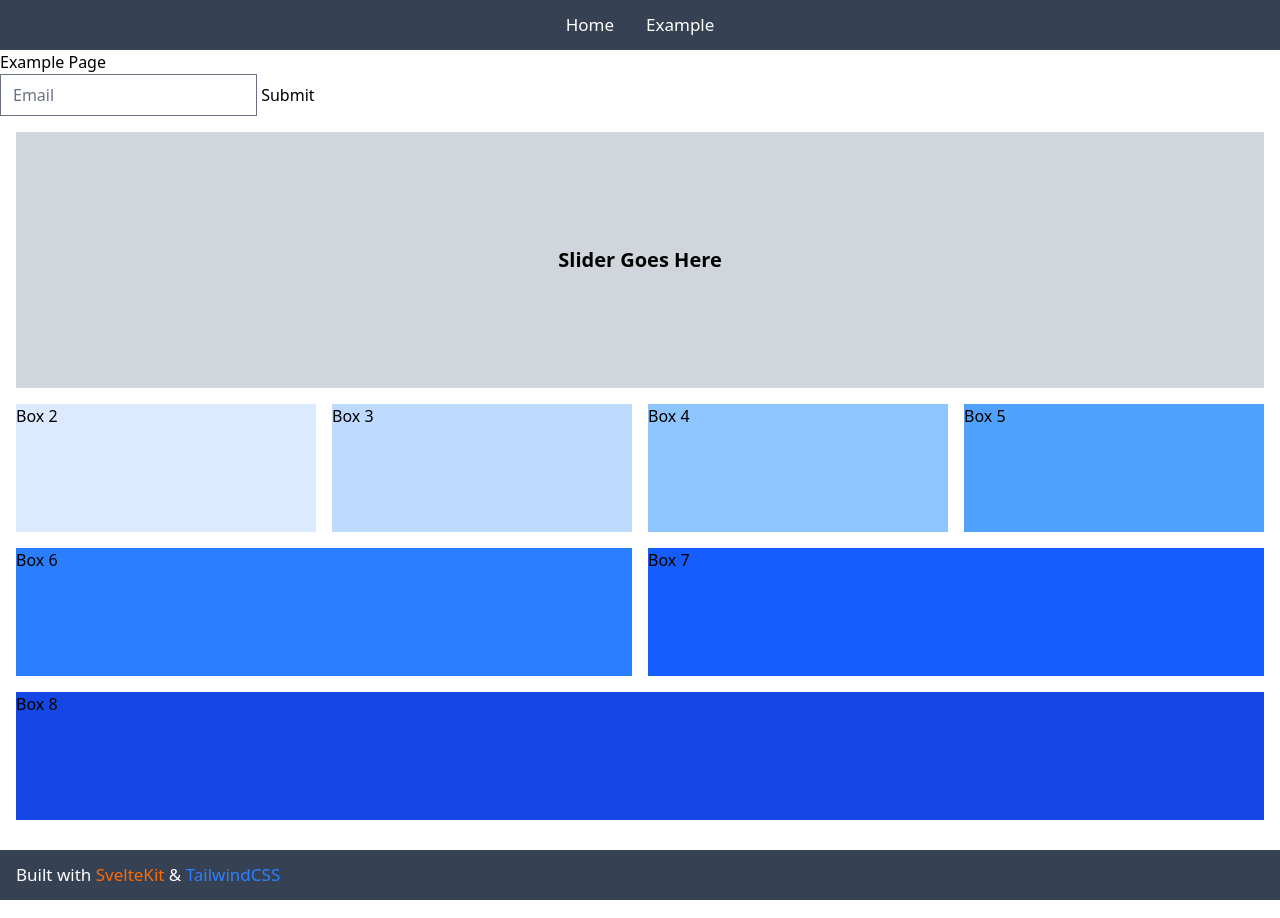
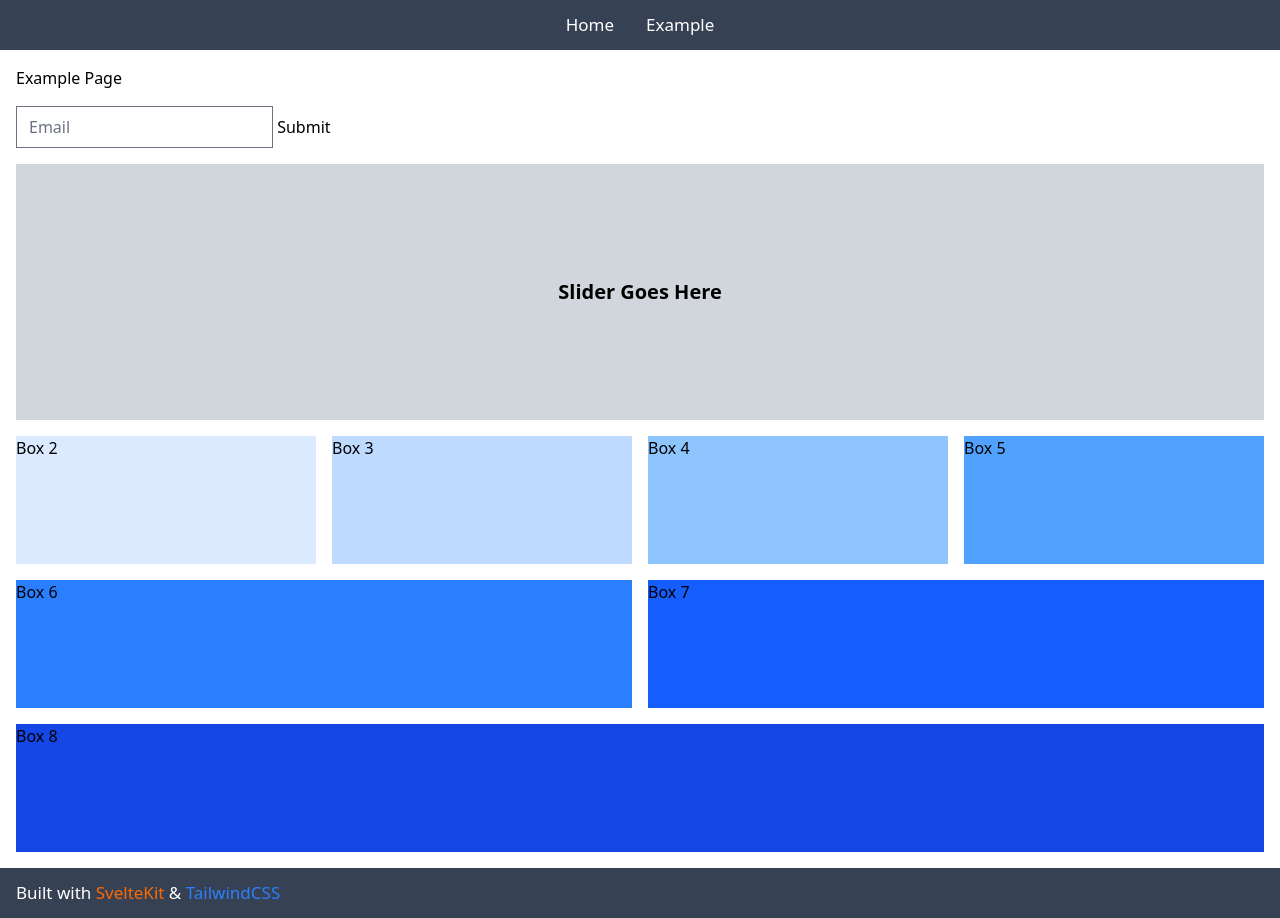
Before and after one commit to Masahjor/Svelte-Boilerplate, a SvelteKit app: page /example-page in a window 1280 px wide. Built offline with nearby package versions, Linux system fonts and the light colour scheme.

Commit message:
I'm tailwindin' it, I'm tailwindin' it, aahhh so good

```diff
--- a/src/routes/emailValidation.svelte
+++ b/src/routes/emailValidation.svelte
@@ -21,7 +21,7 @@
   }
 </script>
 
-<form on:submit|preventDefault={handleSubmit}>
+<form class="pb-4" on:submit|preventDefault={handleSubmit}>
   <input type="email" bind:value={email} placeholder="Email" />
   {#if error}
     <p style="color: red;">{error}</p>
--- a/src/routes/example-page/Main.svelte
+++ b/src/routes/example-page/Main.svelte
@@ -7,8 +7,8 @@
 
 
 <!-- HTML -->
-<main class="h-screen">
-    <h2>Example Page</h2>
+<main class="p-4">
+    <h2 class="pb-4">Example Page</h2>
     <EmailValidation />
     <GridSlider />
 </main>
--- a/src/routes/gridSlider.svelte
+++ b/src/routes/gridSlider.svelte
@@ -1,4 +1,4 @@
-<div class="grid grid-cols-2 md:grid-cols-4 lg:grid-cols-12 gap-4 p-4">
+<div class="grid grid-cols-2 md:grid-cols-4 lg:grid-cols-12 gap-4">
   <!-- Slider - Div 1 -->
   <div class="col-span-2 md:col-span-4 lg:col-span-12 bg-gray-300 h-64 flex items-center justify-center">
     <div class="text-xl font-bold">Slider Goes Here</div>
```
